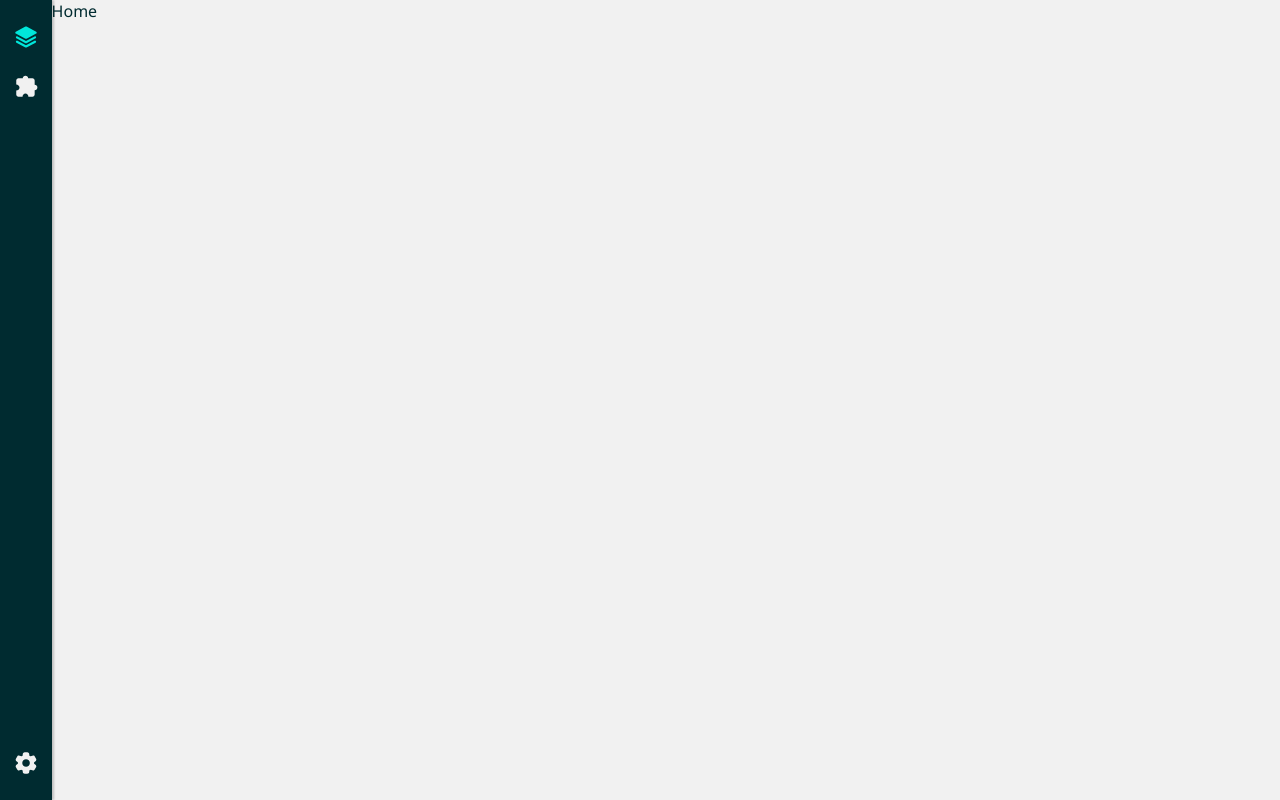
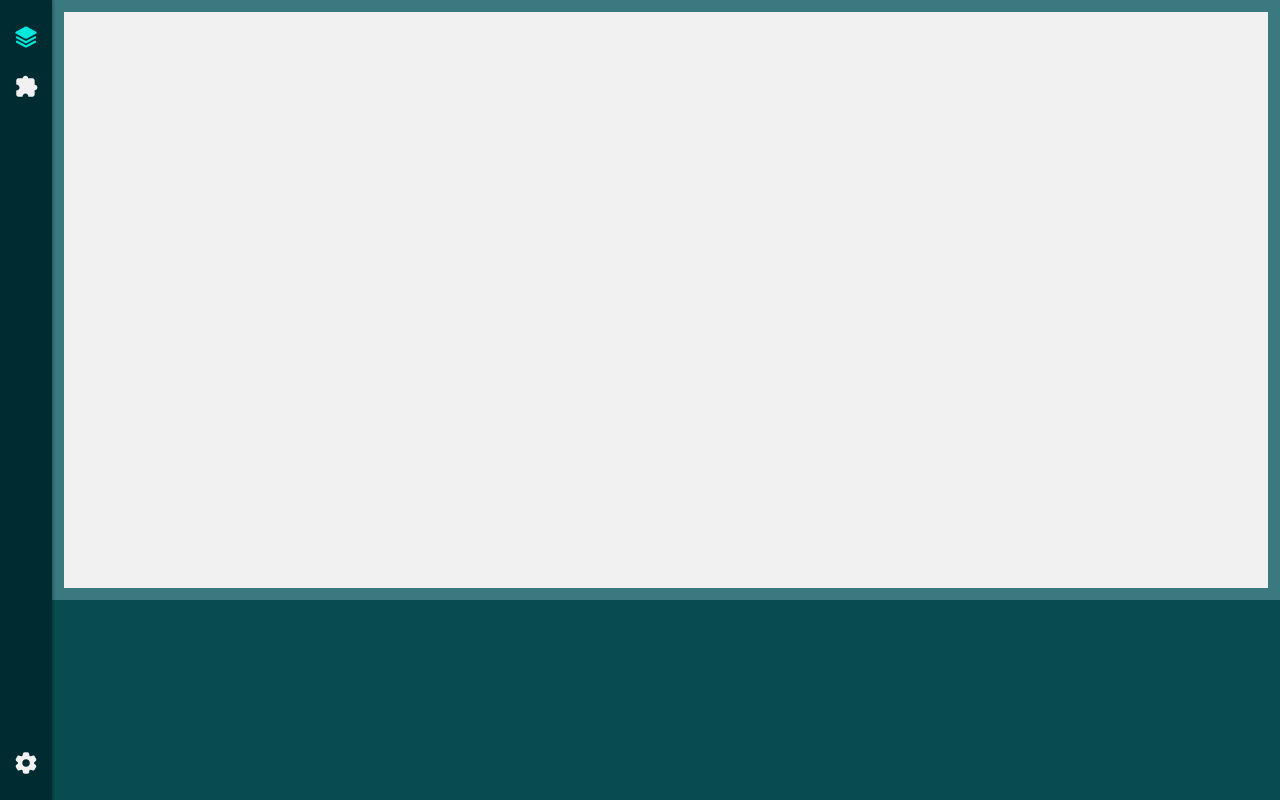
Before and after one commit to MultimodalObserver-2/mo, a React (Vite) app in the folder ui/src/renderer/: page / in a window 1280 px wide. Built offline with nearby package versions, Linux system fonts and the light colour scheme.

Commit message:
feat(ui): add home page layout

```diff
--- /dev/null
+++ b/ui/src/renderer/src/core/pages/home/Home.tsx
@@ -0,0 +1,10 @@
+import styles from "./home.module.css"
+
+export default function Home() {
+  return (
+    <main className={styles.main}>
+      <section className={styles.playground}></section>
+      <section className={styles.panel}></section>
+    </main>
+  )
+}
--- /dev/null
+++ b/ui/src/renderer/src/core/pages/home/home.module.css
@@ -0,0 +1,18 @@
+.main {
+    display: flex;
+    flex-direction: column;
+    width: 100%;
+    height: 100vh;
+}
+
+.playground {
+    height: 75vh;
+    border: 12px solid var(--color-primary-500);
+}
+
+.panel {
+    display: flex;
+    width: 100%;
+    height: 25vh;
+    background-color: var(--color-primary-700);
+}
--- a/ui/src/renderer/src/main.tsx
+++ b/ui/src/renderer/src/main.tsx
@@ -4,13 +4,14 @@ import { StrictMode } from "react"
 import { createRoot } from "react-dom/client"
 import { BrowserRouter, Route, Routes } from "react-router"
 import MainLayout from "./core/layouts/MainLayout"
+import Home from "./core/pages/home/Home"
 
 createRoot(document.getElementById("root")!).render(
   <StrictMode>
     <BrowserRouter>
       <Routes>
         <Route element={<MainLayout />}>
-          <Route path="/" element={<div>Home</div>} />
+          <Route index path="/" element={<Home />} />
           <Route path="/plugins" element={<div>Plugins</div>} />
           <Route path="/settings" element={<div>Settings</div>} />
         </Route>
```
